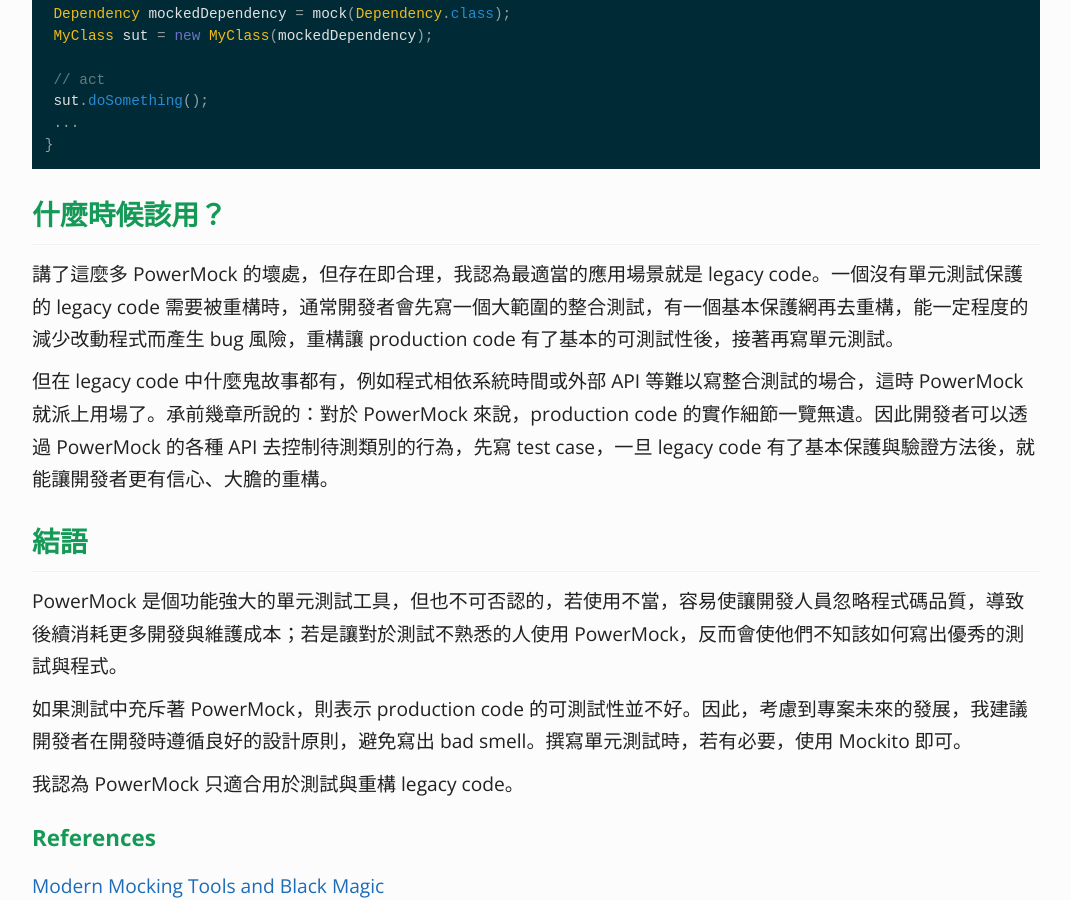
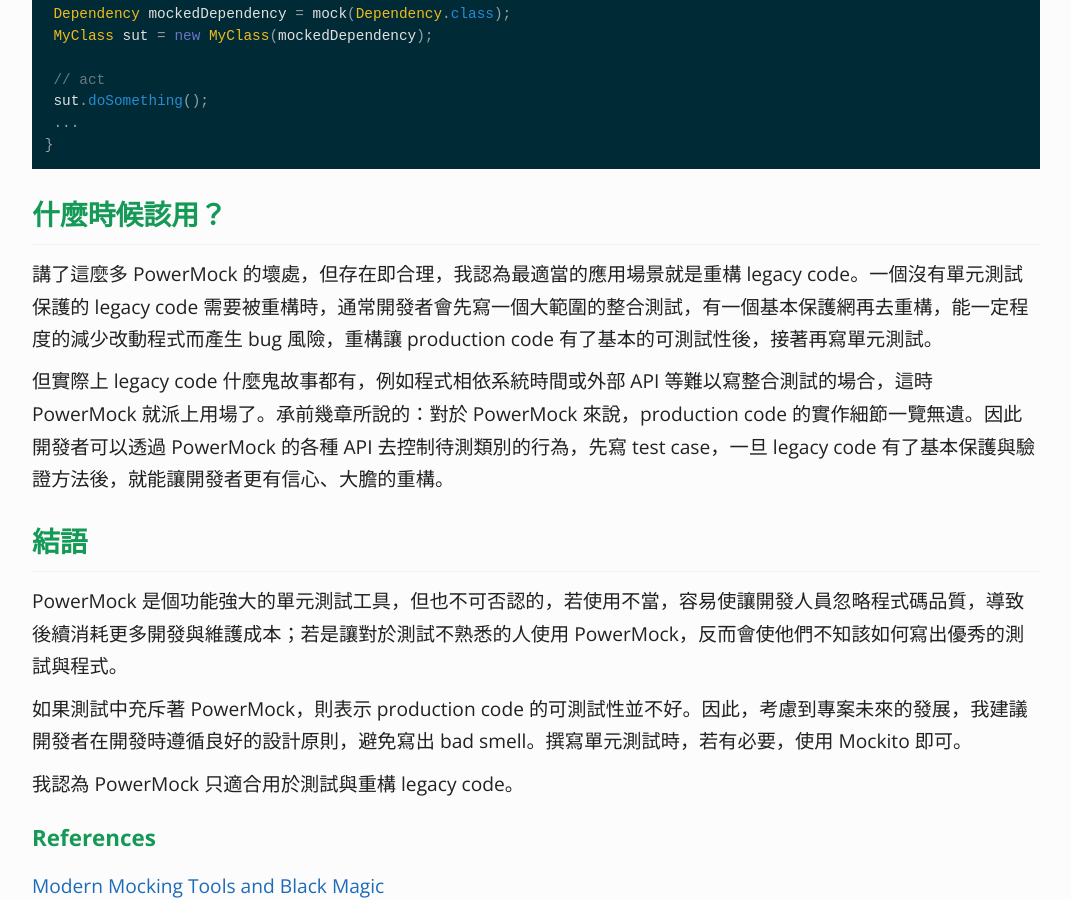
Before and after one commit to KaiSheng714/KaiSheng714.github.io, a Jekyll site: the page built from _posts/2022-01-06-why-powermock-is-bad.md, in a window 1280 px wide and 900 px high, scrolled down 5855 px. Shown: the whole window, without its empty margins (104-1175 px from the left). Built offline with Jekyll 4.4.1, drawn with Linux system fonts in a browser that asks for light colours; comment, search, counter and statistics services are not loaded.

Commit message:
powermock

````diff
--- a/_posts/2022-01-06-why-powermock-is-bad.md
+++ b/_posts/2022-01-06-why-powermock-is-bad.md
@@ -214,9 +214,9 @@
 ```
 
 ## **什麼時候該用？**
-講了這麼多 PowerMock 的壞處，但存在即合理，我認為最適當的應用場景就是 legacy code。一個沒有單元測試保護的 legacy code 需要被重構時，通常開發者會先寫一個大範圍的整合測試，有一個基本保護網再去重構，能一定程度的減少改動程式而產生 bug 風險，重構讓 production code 有了基本的可測試性後，接著再寫單元測試。
+講了這麼多 PowerMock 的壞處，但存在即合理，我認為最適當的應用場景就是重構 legacy code。一個沒有單元測試保護的 legacy code 需要被重構時，通常開發者會先寫一個大範圍的整合測試，有一個基本保護網再去重構，能一定程度的減少改動程式而產生 bug 風險，重構讓 production code 有了基本的可測試性後，接著再寫單元測試。
 
-但在 legacy code 中什麼鬼故事都有，例如程式相依系統時間或外部 API 等難以寫整合測試的場合，這時 PowerMock 就派上用場了。承前幾章所說的：對於 PowerMock 來說，production code 的實作細節一覽無遺。因此開發者可以透過 PowerMock 的各種 API 去控制待測類別的行為，先寫 test case，一旦 legacy code 有了基本保護與驗證方法後，就能讓開發者更有信心、大膽的重構。
+但實際上 legacy code 什麼鬼故事都有，例如程式相依系統時間或外部 API 等難以寫整合測試的場合，這時 PowerMock 就派上用場了。承前幾章所說的：對於 PowerMock 來說，production code 的實作細節一覽無遺。因此開發者可以透過 PowerMock 的各種 API 去控制待測類別的行為，先寫 test case，一旦 legacy code 有了基本保護與驗證方法後，就能讓開發者更有信心、大膽的重構。
 
 ## **結語**
 PowerMock 是個功能強大的單元測試工具，但也不可否認的，若使用不當，容易使讓開發人員忽略程式碼品質，導致後續消耗更多開發與維護成本；若是讓對於測試不熟悉的人使用 PowerMock，反而會使他們不知該如何寫出優秀的測試與程式。
````
